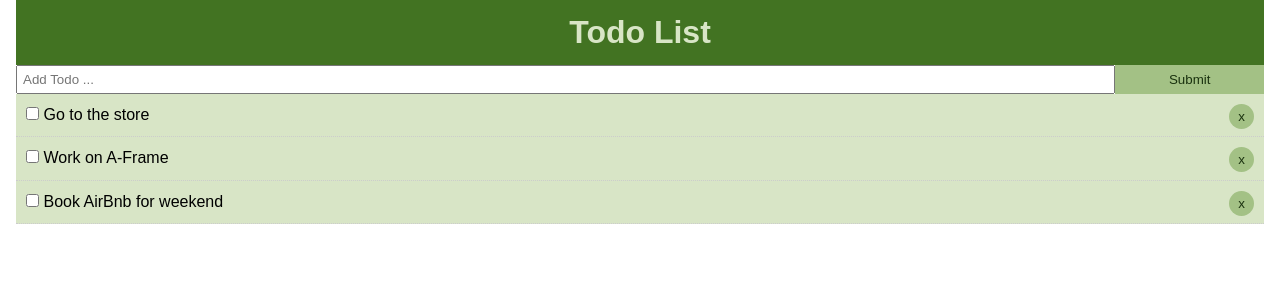
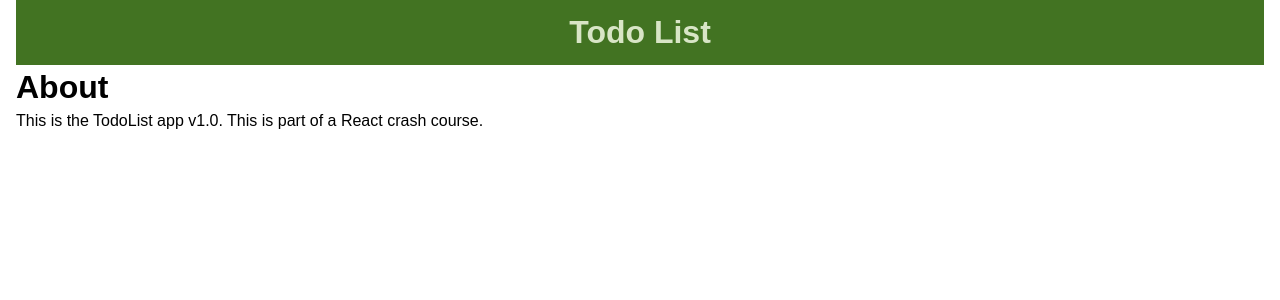
Before and after one commit to jubilantdeenie/todo-app, a React (Create React App) app: page /about in a window 1280 px wide. Shown: the top 300 px of the page. Built offline with nearby package versions, Linux system fonts and the light colour scheme.

Commit message:
integrated router

```diff
--- a/src/App.js
+++ b/src/App.js
@@ -3,6 +3,7 @@
 import Header from './components/layout/Header';
 import Todos from './components/Todos';
 import AddTodo from './components/AddTodo';
+import About from './components/pages/About';
 import uuid from 'uuid';
 
 
@@ -62,10 +63,15 @@
       <div className="App">
         <div className="container">
           <Header />
-          <AddTodo addTodo={this.addTodo}/>
-          <Todos todos={this.state.todos}
-          markComplete={this.markComplete}
-          delTodo={this.delTodo} />
+          <Route exact path="/" render={props => (
+            <React.Fragment>
+              <AddTodo addTodo={this.addTodo}/>
+                  <Todos todos={this.state.todos}
+                  markComplete={this.markComplete}
+                  delTodo={this.delTodo} />
+            </React.Fragment>
+          )} />
+          <Route path="/about" component={About} />
         </div>
       </div>
       </Router>
--- a/src/components/pages/About.js
+++ b/src/components/pages/About.js
@@ -4,7 +4,7 @@
     return (
         <React.Fragment>
             <h1>About</h1>
-            <p>This is the TodoLIst app v1.0.
+            <p>This is the TodoList app v1.0.
             This is part of a React crash course.</p>
         </React.Fragment>
     )
```
